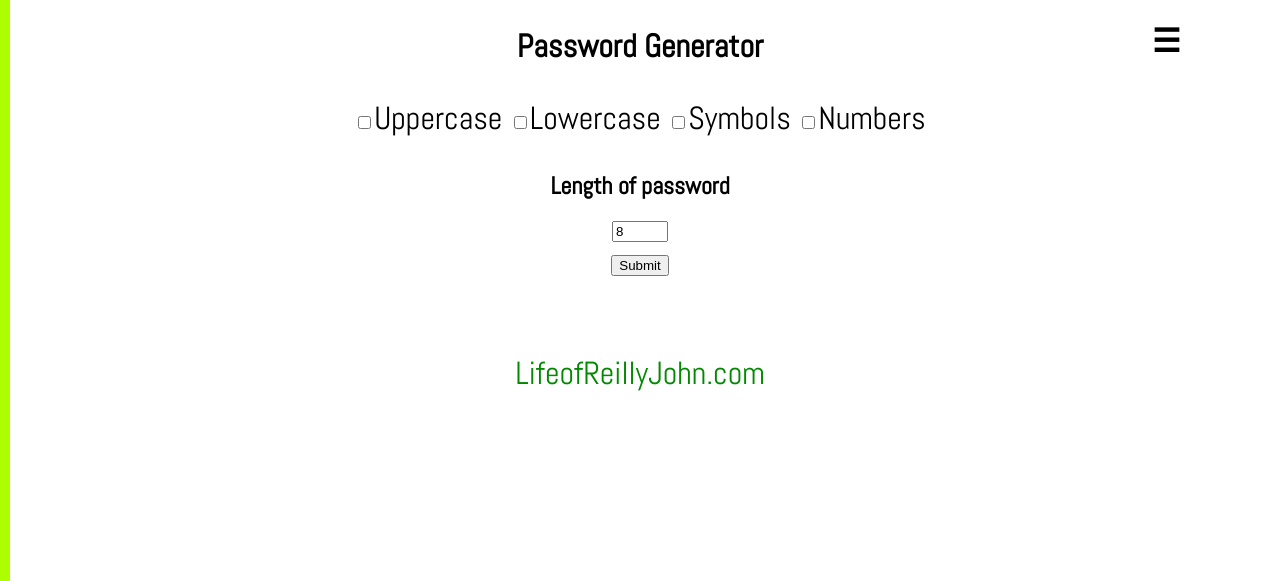
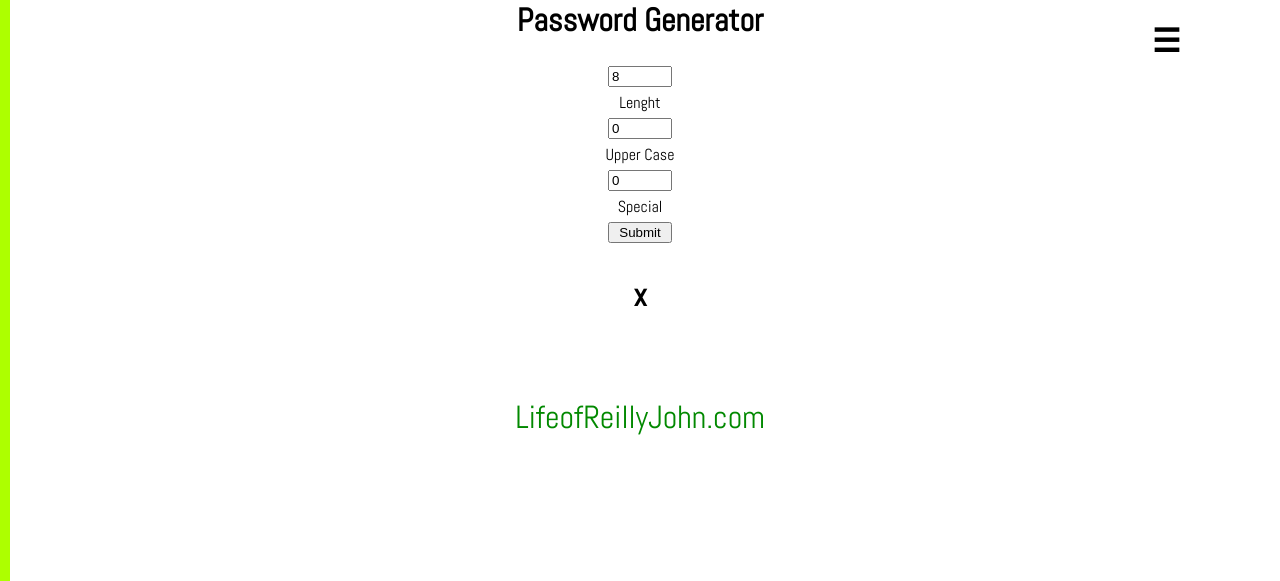
Before and after one commit to JohnReilly70/LifeOfReillyDjango, a Django app: template blog/templates/blog/password_generator.html in a window 1280 px wide. Shown: the top 581 px of the page. Run offline with Django 3.2, Linux system fonts and the light colour scheme; the template is opened without the code that fills it: most values are stand-ins (such as "Sample title", 1, 10 or a date in 2020); some libraries are stand-ins or nearby versions.

Commit message:
updated password generator from pure Javascript to Django/Python, updated CSS to make it look better than original

```diff
--- a/blog/static/CSS/mainstyle.css
+++ b/blog/static/CSS/mainstyle.css
@@ -113,18 +113,28 @@ color: #028900;
     text-align: center;
     font-size: 200%;
 }
-#password_wording{
+
+.pass {
     text-align: center;
-    margin-left:auto;
-    margin-right:auto;
+    align: center;
 }
 
-#submit, #length_password{
+.pass input {
+    width:5%;
+}
+.pass #submit {
+    width: 5%;
+}
+
+.words {
     display: block;
-    margin-bottom: 1%;
-    margin-left:auto;
-    margin-right:auto;
+    text-align: center;
 }
+
+
+
+
+
 /*-----------------FOOTER--------------------*/
 
 body {
--- a/blog/templates/blog/password_generator.html
+++ b/blog/templates/blog/password_generator.html
@@ -5,32 +5,36 @@
 {% block content %}
 
 
-        <div>
-            <h1>Password Generator</h1>
+    <form action="/new_password" method="post">
+        {% csrf_token %}
+        <h1>Password Generator</h1>
+        <div class="pass">
+            <input id="length" name="length" type="number" value="8" />
+        </div>
+        <label class="words">Lenght</label>
+        <div class="pass">
+            <input id="upper" name="upper" type="number" value="0" />
+        </div>
+        <label class="words">Upper Case</label>
+        <div class="pass">
+            <input id="special" name="special" type="number" value="0" />
+        </div>
+        <label class="words">Special</label>
+        <div class="pass">
+            <input id="submit" name="submit" type="submit" />
+        </div>
+        <div class="pass">
+            <h1>{{password}}</h1>
+        </div>
 
-            <p>
-                <input id="upper" name="upper" type="checkbox" />Uppercase
-
-                <input id="lower" name="lower" type="checkbox" />Lowercase
-
-                <input id="symbols" name="symbols" type="checkbox" />Symbols
-
-                <input id="numbers" name="numbers" type="checkbox" />Numbers
-                <h2 id="password_wording">Length of password</h2>
-                <input id="length_password" type="number" step="1" min="8" max="16" value="8">
-
-                <input id="submit" name="submit" type="submit" onclick="validate()" />
-
-            </p>
-
-
-
-            <h1 id="password_result"></h1>
+    </form>
 
 
 
 
 
 
-        </div>
+
+
+
 {% endblock %}
--- a/blog/urls.py
+++ b/blog/urls.py
@@ -4,6 +4,7 @@ from . import views
 urlpatterns = [
     url(r'^$', views.post_list, name='post_list'),
     url(r'blog', views.blog, name='post_list'),
-    url(r'password', views.password, name='password_generator'),
+    url(r'password', views.password),
     url(r'Secret-Area', views.Secret_Area),
+    url(r'new_password', views.password)
 ]
```
Also changed, not shown: blog/password_gen.py (added, +56 -0 lines), blog/views.py (+23 -3 lines), blog/models.py (line endings or trailing spaces), 1 other file.
